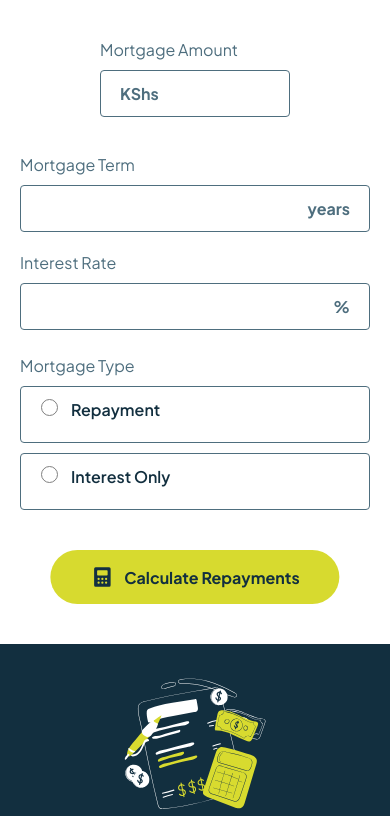
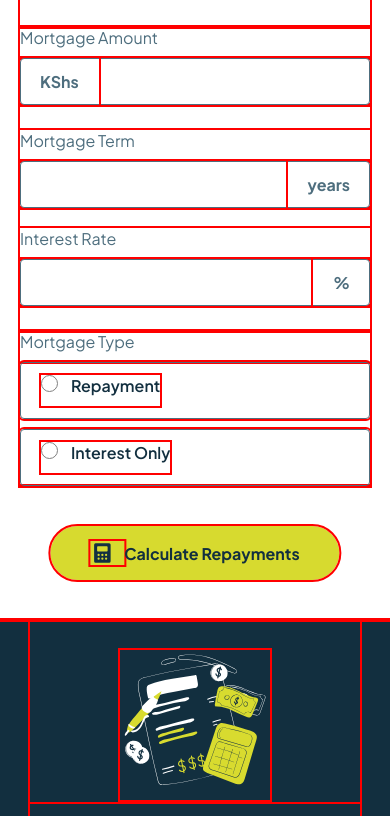
Before and after one commit to theMungai/Repayment-Mortgage-Calculator, a plain HTML site: page index.html in a window 390 px wide. Shown: the part 102-918 px from the top of the page. Drawn offline with Linux system fonts and the light colour scheme.

Commit message:
Mortgage Repayment Calculator

```diff
--- a/styles.css
+++ b/styles.css
@@ -20,7 +20,7 @@
     margin: 0;
     box-sizing: border-box;
     font-family: "Plus Jakarta Sans";
-    /* outline: 2px solid red; */
+    outline: 2px solid red;
 }
 
 
@@ -398,8 +398,8 @@ input[type="radio"]:checked + label::before {
     }
 
 
-    .mortgage-amount {
-        padding: 12px 80px;
+    .mortgage-amount input {
+        padding-left:90px;
     }
 
     .mortgage-terms{
```
